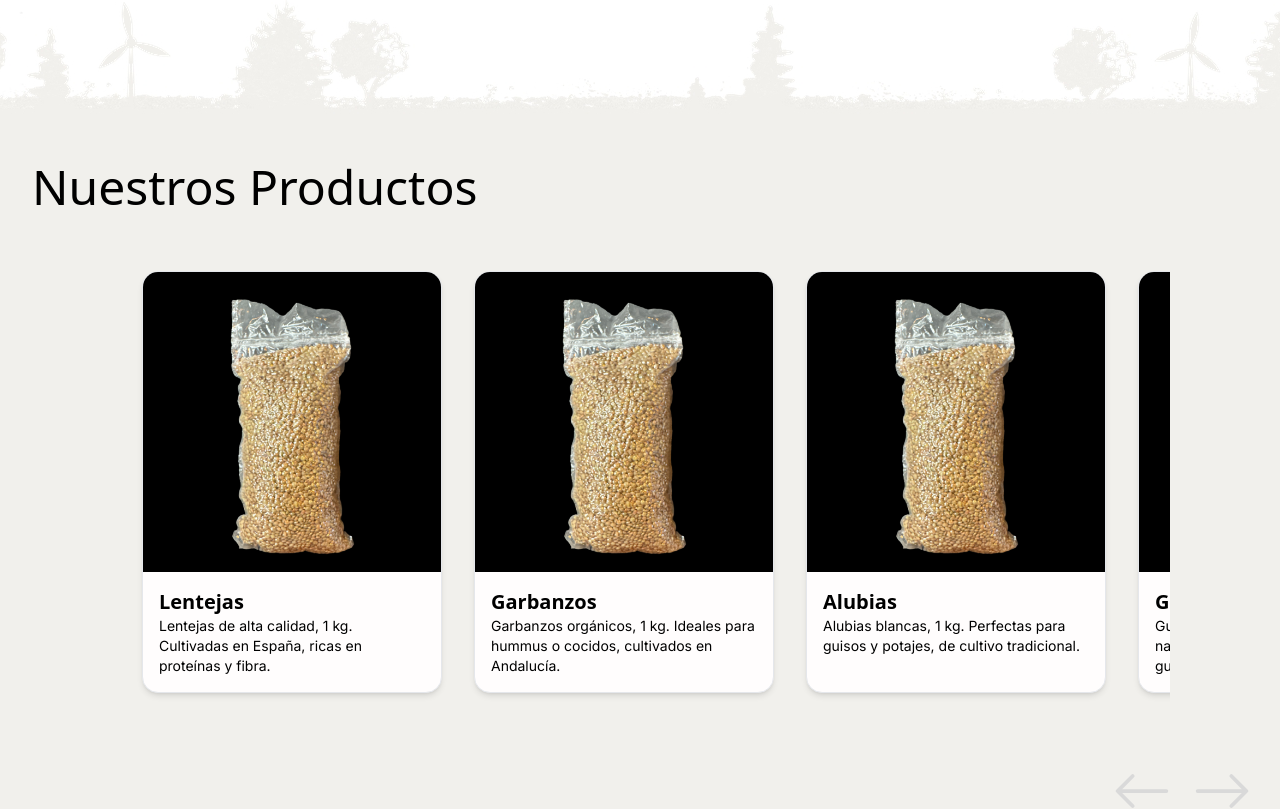
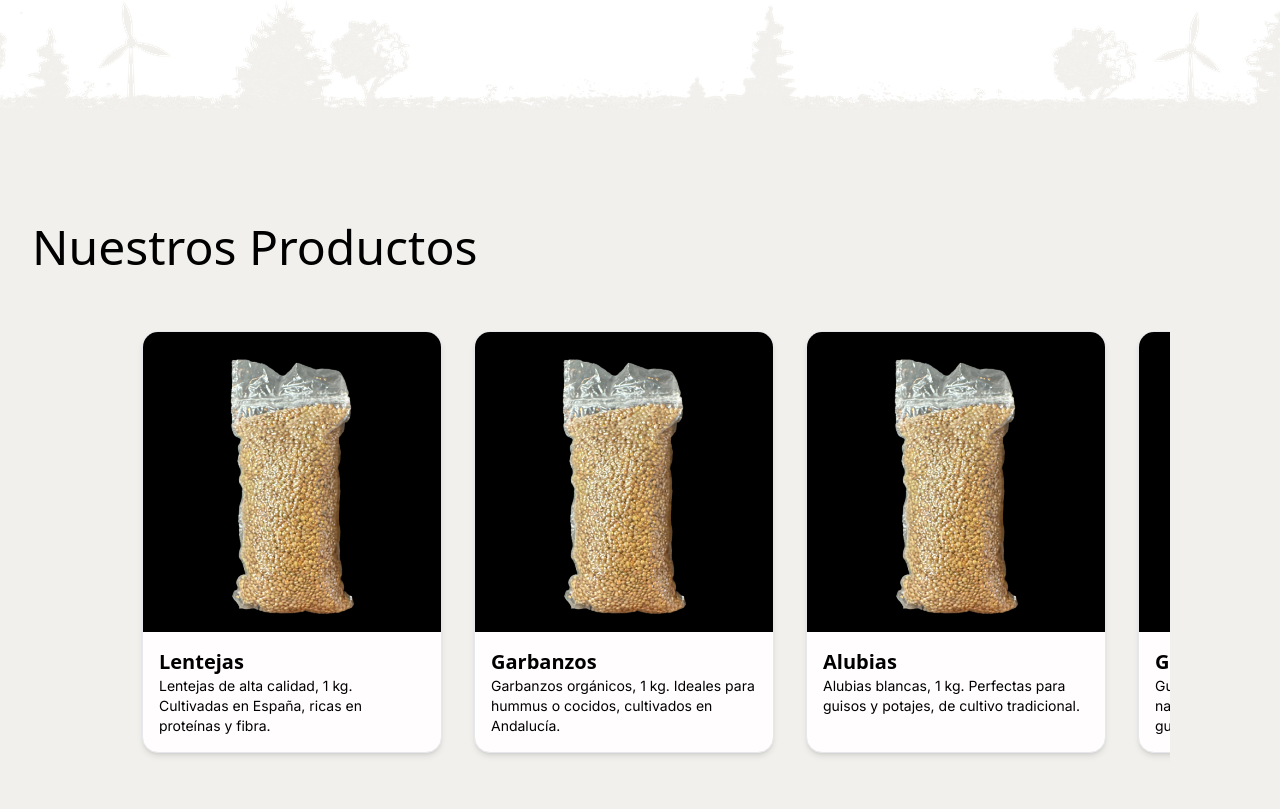
Before and after one commit to LechuMamais/LentejasLandingPage, a React (Vite) app: page / in a window 1280 px wide. Shown: the part 1481-2290 px from the top of the page. Built offline with nearby package versions, Linux system fonts and the light colour scheme; a web font is replaced by a local one.

Commit message:
UPDATE: ProductsSection pt to improve navigation

```diff
--- a/src/components/ProductsSection.jsx
+++ b/src/components/ProductsSection.jsx
@@ -56,7 +56,7 @@ function ProductsSection() {
   return (
     <section
       id="products"
-      className="flex flex-col w-[100svw] bg-bgCustomGreen"
+      className="flex flex-col w-[100svw] bg-bgCustomGreen overflow-hidden pt-[60px]"
     >
       <h2 className="text-primary pl-8 py-8 text-[32px] md:text-[48px]">
         Nuestros Productos
```
